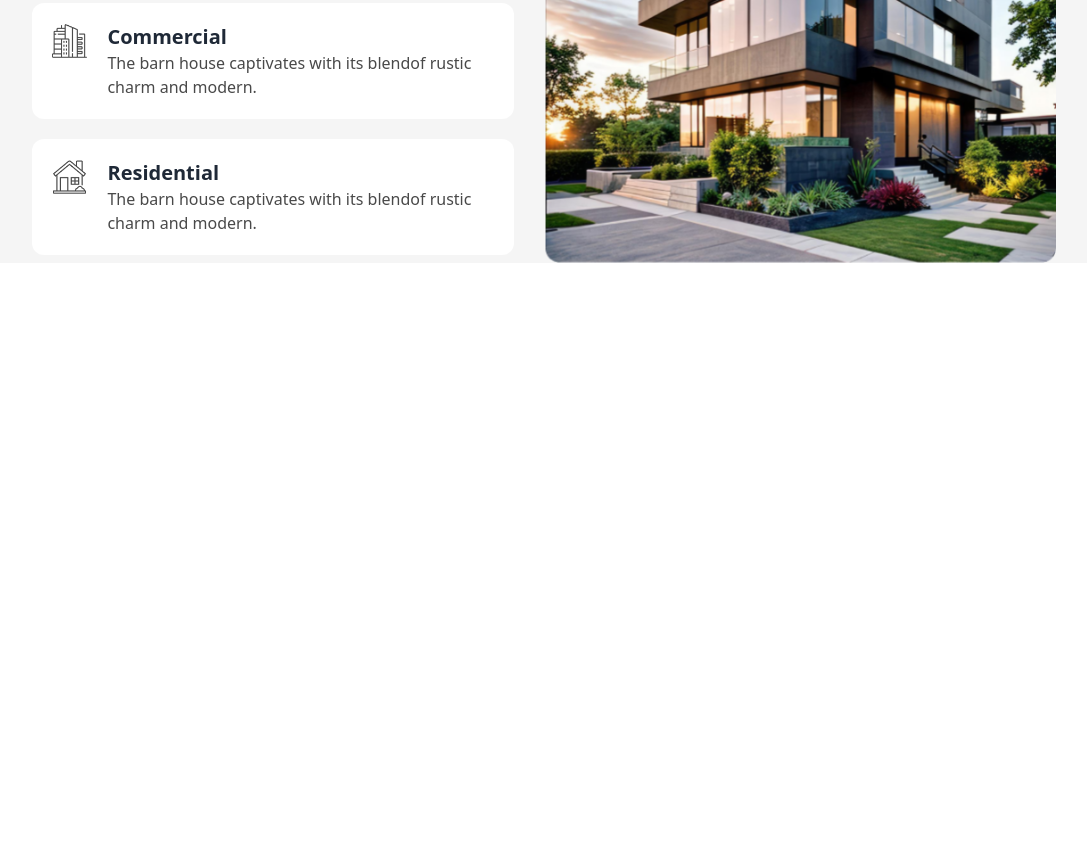
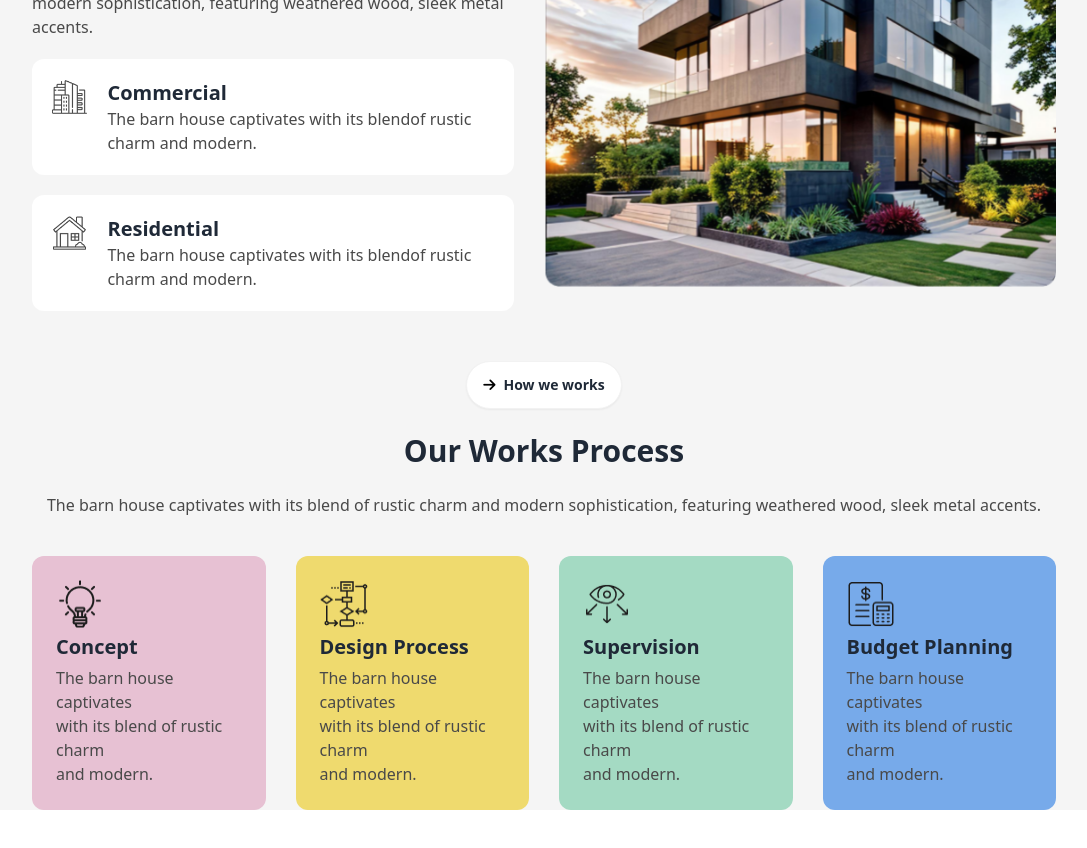
Before and after one commit to JHSiam/PhAssignment3, a plain HTML site: page index.html in a window 1280 px wide. Shown: the part 984-1832 px from the top of the page, without its empty margins (96-1183 px from the left). Before the commit the page ends 1292 px from the top, so only its background shows below. Drawn offline with nearby package versions, Linux system fonts and the light colour scheme.

Commit message:
2nd page done

```diff
--- a/index.html
+++ b/index.html
@@ -124,23 +124,27 @@
     </header>
 
     <main class="bg-[#F5F5F5]">
-        <section class="w-[80%] mx-auto space-y-[20px] lg:flex lg:justify-between lg:justify-items-center lg:items-center lg:space-x-[30px]">
+        <section
+            class="w-[80%] mx-auto space-y-[20px] lg:flex lg:justify-between lg:justify-items-center lg:items-center lg:space-x-[30px]">
 
             <div class="space-y-[20px]">
+                <img src="assets/Vector.png" alt="" class="hidden lg:block lg:relative lg:-ml-[60px]">
                 <div class="text-center lg:text-left">
                     <a class="btn bg-[#FFFFFF] rounded-full font-bold"><i class="fa-solid fa-arrow-right"
                             style="color: black;"></i>About Us</a>
 
                 </div>
                 <h1 class="text-3xl font-bold text-center lg:text-left">We design thoughtful,<br>liveable spaces</h1>
-                <p class="text-center text-[#494949] lg:text-left">The barn house captivates with its blend of rustic charm and modern sophistication, featuring weathered
+                <p class="text-center text-[#494949] lg:text-left">The barn house captivates with its blend of rustic
+                    charm and modern sophistication, featuring weathered
                     wood, sleek metal accents.</p>
 
                 <div class="flex space-x-5 p-[20px] bg-white rounded-xl">
                     <img src="assets/commercial.png" alt="" class="w-[38px] h-[36px]">
-                        <div >
+                    <div>
                         <h1 class="text-xl font-bold">Commercial</h1>
-                            <p class="text-[#494949]">The barn house captivates with its blendof rustic charm and modern.</p>
+                        <p class="text-[#494949]">The barn house captivates with its blendof rustic charm and modern.
+                        </p>
                     </div>
 
                 </div>
@@ -149,7 +153,8 @@
                     <img src="assets/residential.png" alt="" class="w-[38px] h-[36px]">
                     <div>
                         <h1 class="text-xl font-bold">Residential</h1>
-                            <p class="text-[#494949]">The barn house captivates with its blendof rustic charm and modern.</p>
+                        <p class="text-[#494949]">The barn house captivates with its blendof rustic charm and modern.
+                        </p>
                     </div>
 
                 </div>
@@ -157,6 +162,43 @@
             </div>
 
             <img src="assets/Rectangle.png" alt="" class="rounded-xl lg:h-[500px]">
+
+
+
+        </section>
+
+        <section class="w-[80%] mx-auto mt-[50px] space-y-[24px]">
+            <div class="text-center">
+                <a class="btn bg-[#FFFFFF] rounded-full font-bold"><i class="fa-solid fa-arrow-right"
+                        style="color: black;"></i>How we works</a>
+
+            </div>
+            <h1 class="text-3xl font-bold text-center">Our Works Process</h1>
+            <p class="text-center text-[#494949]">The barn house captivates with its blend of rustic charm and modern sophistication, featuring weathered
+                wood, sleek metal accents.</p>
+
+            <div class="space-y-[15px] lg:flex lg:justify-between lg:justify-items-center lg:items-center lg:space-x-[30px]">
+                <div class="p-[24px] rounded-xl bg-[#E7C1D3] space-y-[5px] lg:mt-[15px]">
+                    <img src="assets/concept.png" alt="" class="w-[48px] h-[48px]">
+                    <h1 class="text-xl font-bold">Concept</h1>
+                    <p class="text-[#494949]">The barn house captivates <br>with its blend of rustic charm <br>and modern.</p>
+                </div>
+                <div class="p-[24px] rounded-xl bg-[#EFDA6E] space-y-[5px]">
+                    <img src="assets/flow-chart.png" alt="" class="w-[48px] h-[48px]">
+                    <h1 class="text-xl font-bold">Design Process</h1>
+                    <p class="text-[#494949]">The barn house captivates <br>with its blend of rustic charm <br>and modern.</p>
+                </div>
+                <div class="p-[24px] rounded-xl bg-[#A4DAC3] space-y-[5px]">
+                    <img src="assets/vision.png" alt="" class="w-[48px] h-[48px]">
+                    <h1 class="text-xl font-bold">Supervision</h1>
+                    <p class="text-[#494949]">The barn house captivates <br>with its blend of rustic charm <br>and modern.</p>
+                </div>
+                <div class="p-[24px] rounded-xl bg-[#77AAEA] space-y-[5px]">
+                    <img src="assets/budget-planning.png" alt="" class="w-[48px] h-[48px]">
+                    <h1 class="text-xl font-bold">Budget Planning</h1>
+                    <p class="text-[#494949]">The barn house captivates <br>with its blend of rustic charm <br>and modern.</p>
+                </div>
+            </div>
 
 
 
```
Lines whose indentation alone changed are shown as unchanged.
